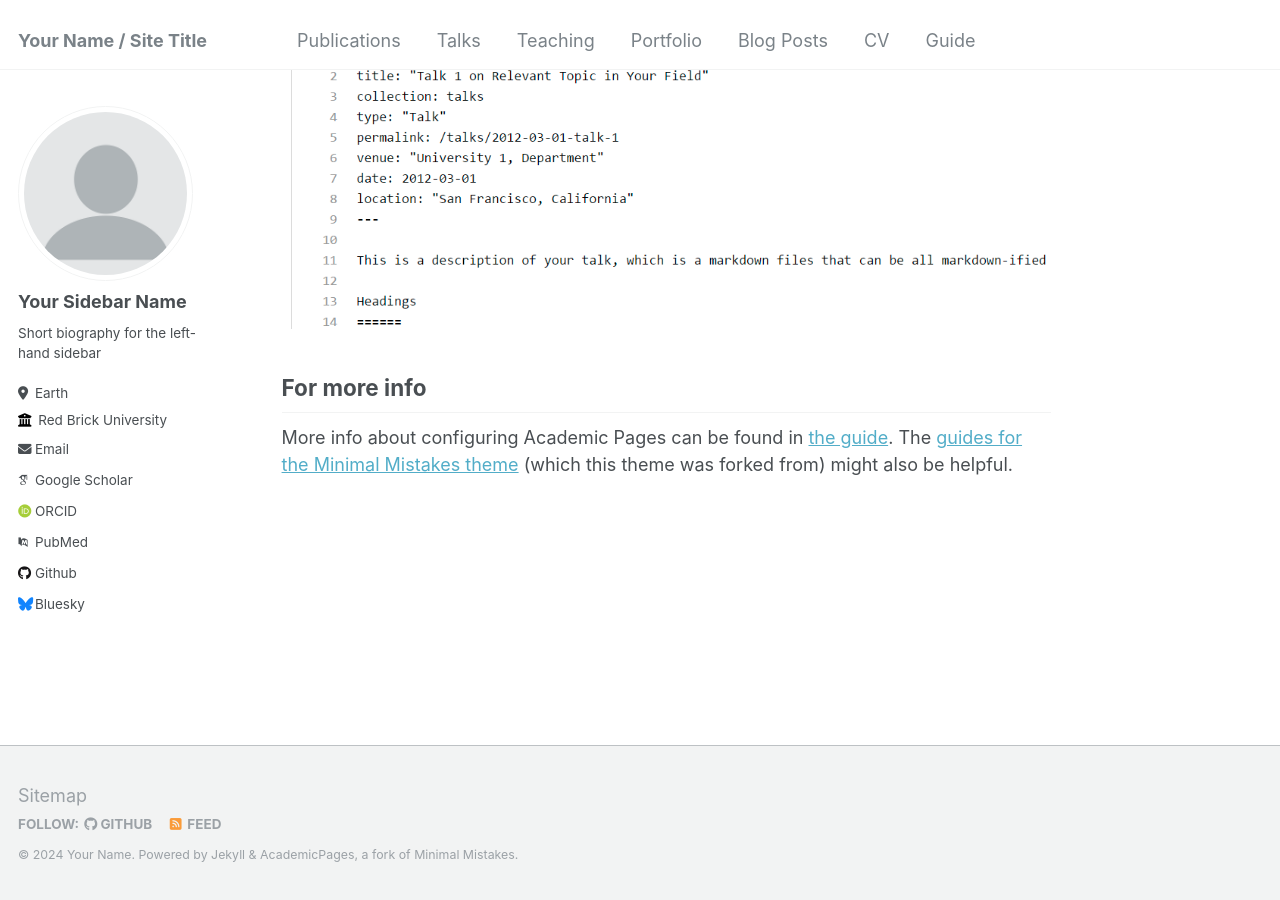
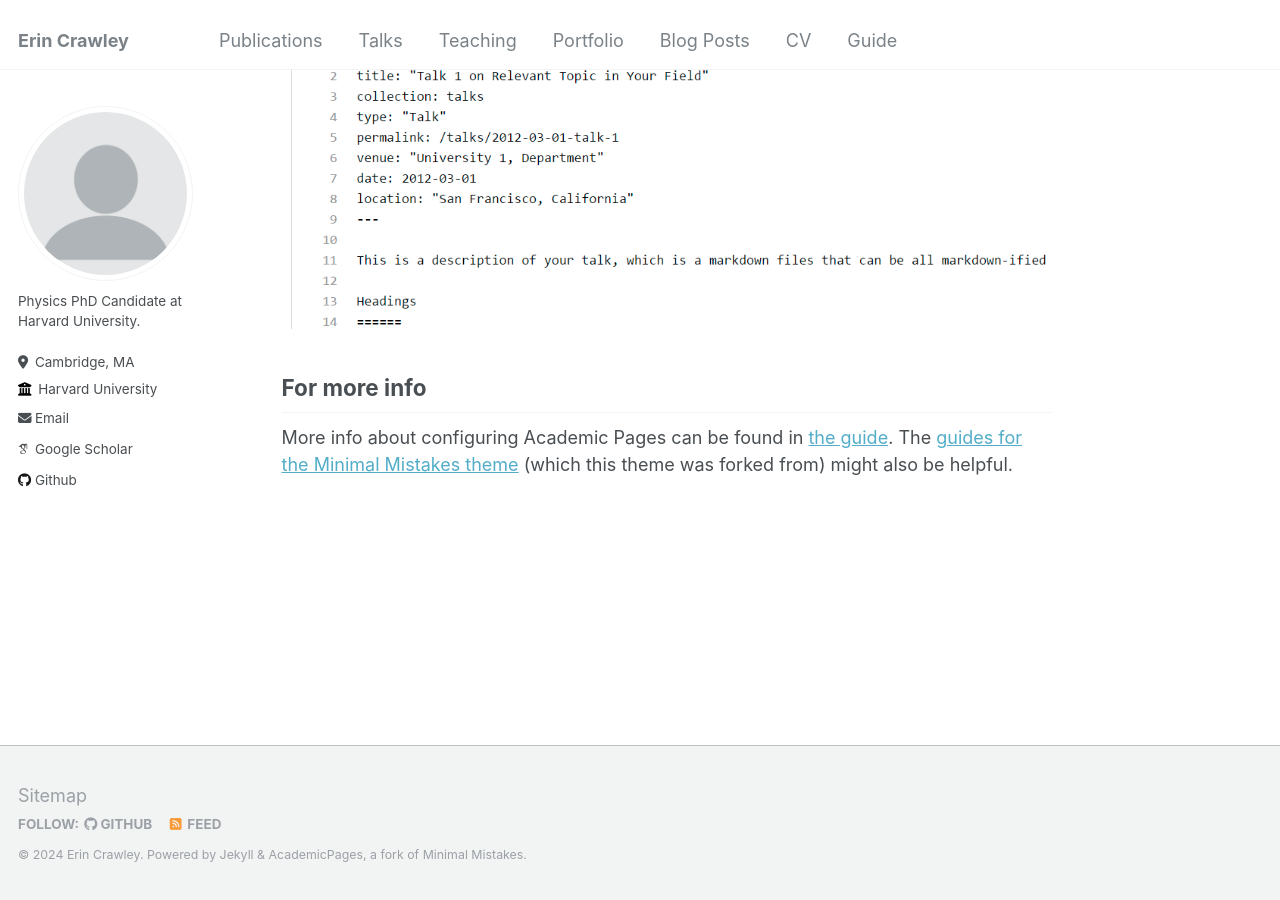
Before and after one commit to erin-crawley/erin-crawley.github.io, a Jekyll site: the page built from _pages/about.md, in a window 1280 px wide and 900 px high, scrolled down 2660 px. Built offline with Jekyll 4.4.1, drawn with Linux system fonts in a browser that asks for light colours; some web fonts are replaced.

Commit message:
Update _config.yml

```diff
--- a/_config.yml
+++ b/_config.yml
@@ -8,13 +8,13 @@
 
 # Basic Site Settings
 locale                   : "en-US"
-title                    : "Your Name / Site Title"
+title                    : "Erin Crawley"
 title_separator          : "-"
-name                     : &name "Your Name"
-description              : &description "personal description"
-url                      : https://academicpages.github.io # the base hostname & protocol for your site e.g. "https://mmistakes.github.io"
+name                     : &name "Erin Crawley"
+description              : &description "Physics PhD Candidate at Harvard University."
+url                      : https://erin-crawley.github.io # the base hostname & protocol for your site e.g. "https://mmistakes.github.io"
 baseurl                  : "" # the subpath of your site, e.g. "/blog"
-repository               : "academicpages/academicpages.github.io"
+repository               : "erin-crawley/erin-crawley.github.io"
 
 # Site Author - The following control what appear as part of the author content on the side bar.
 #               If a field is blank the icon and link will not appear, otherwise it will be shown.
@@ -22,33 +22,33 @@ repository               : "academicpages/academicpages.github.io"
 author:
   # Biographic information
   avatar           : "profile.png"
-  name             : "Your Sidebar Name"
+  name             : #"Your Sidebar Name"
   pronouns         : # example: "she/her"
-  bio              : "Short biography for the left-hand sidebar"
-  location         : "Earth"
-  employer         : "Red Brick University"
+  bio              : "Physics PhD Candidate at Harvard University."
+  location         : "Cambridge, MA"
+  employer         : "Harvard University"
   uri              : # URL
-  email            : "none@example.org"
+  email            : "erincrawley@g.harvard.edu"
 
   # Academic websites
   arxiv            : # URL - Update with the correct link to your profile
-  googlescholar    : "https://scholar.google.com/citations?user=PS_CX0AAAAAJ"
+  googlescholar    : "https://scholar.google.com/citations?hl=en&user=akDS0X4AAAAJ"
   impactstory      : # URL
-  orcid            : "http://orcid.org/yourorcidurl"
+  orcid            : #"http://orcid.org/yourorcidurl"
   semantic         : # URL
-  pubmed           : "https://www.ncbi.nlm.nih.gov/pubmed/?term=john+snow"
+  pubmed           : # URL
   researchgate     : # URL
 
   # Repositories and software development
   bitbucket        : # Username - Update with your username on the site
   codepen          : # Username
   dribbble         : # Username
-  github           : "academicpages"
+  github           : "erin-crawley"
   kaggle           : # Username
   stackoverflow    : # User number or user number and name (i.e., use "1" or "1/jeff-atwood")
 
   # Social media
-  bluesky          : "bsky.app" # Replace this with you Bluesky username
+  bluesky          : # Replace this with you Bluesky username
   facebook         : # Username
   flickr           : # Username
   foursquare       : # Username
@@ -57,7 +57,7 @@ author:
   keybase          : # Username
   instagram        : # Username
   lastfm           : # Username
-  linkedin         : # Username
+  linkedin         : # erin-crawley-25a392188
   mastodon         : # URL
   medium           : # URL
   pinterest        : # Username
```
